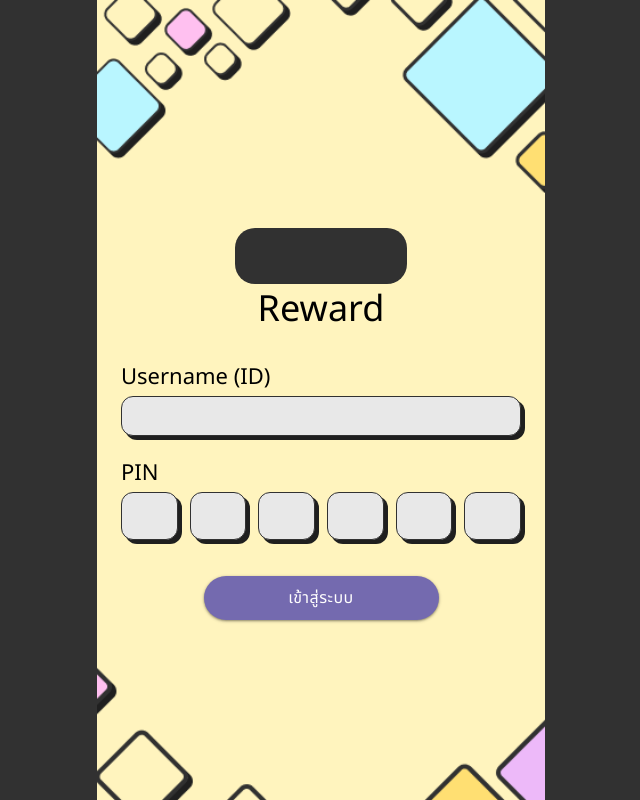
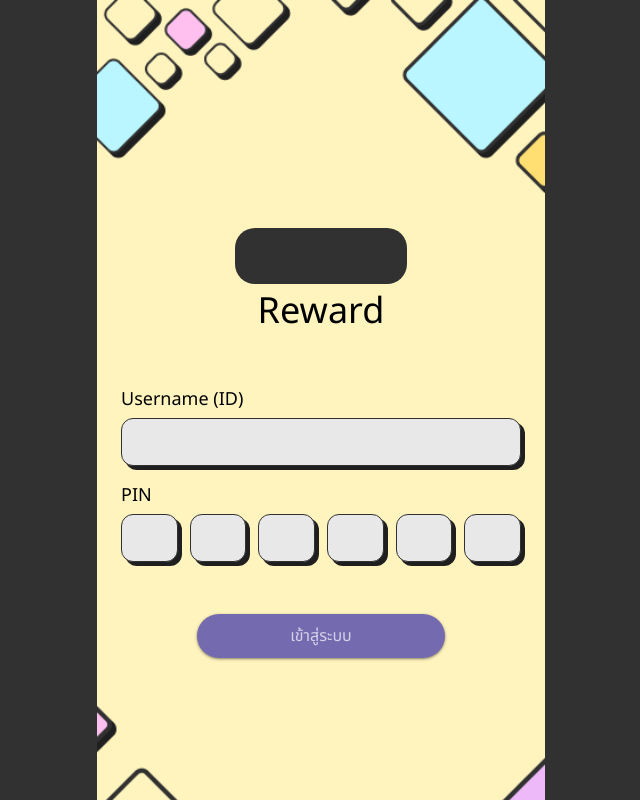
Before and after one commit to isd-sgcu/cucm25-frontend, a React (Vite) app: page /auth/login in a window 1280 px wide. Shown: the whole page, without its empty margins (319-959 px from the left). Built offline with nearby package versions, Linux system fonts and the light colour scheme.

Commit message:
fix: login style

```diff
--- a/src/components/auth/LoginSection.tsx
+++ b/src/components/auth/LoginSection.tsx
@@ -1,8 +1,7 @@
 'use client';
 
-import React, { useRef, useState } from "react";
+import React, { useEffect, useRef, useState } from "react";
 import { Input } from "@/components/ui/input";
-import { Button } from "@/components/ui/button";
 import Logo from "../Logo";
 import { useNavigate } from "react-router-dom";
 
@@ -90,7 +89,7 @@ function LoginSession() {
 
   const handleSubmit = () => {
     // Validate username and pin
-    if(username.length === 0 || pin.some(d => d.length === 0)) {
+    if (username.length === 0 || pin.some(d => d.length === 0)) {
       setIsError(true);
       return;
     }
@@ -99,16 +98,27 @@ function LoginSession() {
     navigate('/auth/verify-information');
   }
 
+  useEffect(() => {
+    setIsError(false);
+  }, [username, pin]);
+
   return (
-    <div className="flex flex-col gap-8 justify-center items-center px-6">
-      <div className="flex flex-col gap-1">
+    <div className="h-full flex flex-col gap-12 justify-between items-center px-6">
+      <div className="flex flex-col gap-1.5 mb-1">
         <Logo />
         <h1 className="font-medium text-center display-small-emphasized">Reward</h1>
       </div>
 
-      <div className="w-full flex flex-col gap-6 pb-1">
+      <div className="w-full flex flex-col gap-4 pb-1 relative">
+        {isError && (
+          <div className="absolute -top-12 left-0 right-0 animate-in fade-in slide-in-from-top-2 duration-200">
+            <p className="text-center body-large text-red bg-red/10 py-2 px-4 rounded-lg border border-red/20">
+              ชื่อผู้ใช้ หรือรหัสผ่านไม่ถูกต้อง
+            </p>
+          </div>
+        )}
         <div className="flex flex-col gap-1">
-          <label htmlFor="pin-0" className="title-large">
+          <label htmlFor="username" className="text-lg">
             Username (ID)
           </label>
           <Input
@@ -118,11 +128,12 @@ function LoginSession() {
             }}
             required
             isError={isError}
+            inputClassName="h-12 body-large"
           />
         </div>
 
         <div className="flex flex-col gap-1">
-          <label htmlFor="pin-0" className="title-large">
+          <label htmlFor="pin" className="text-lg">
             PIN
           </label>
           <div className="flex flex-row items-center justify-between gap-3 w-full">
@@ -141,7 +152,7 @@ function LoginSession() {
                 type="password"
                 autoComplete="one-time-code"
                 aria-label={`PIN digit ${i + 1}`}
-                inputClassName="text-center w-full max-w-none!"
+                inputClassName="text-center w-full max-w-none! body-large"
                 required
                 isError={isError}
               />
@@ -150,13 +161,14 @@ function LoginSession() {
         </div>
       </div>
 
-      <Button
+      <button
         onClick={handleSubmit}
-        className="rounded-[100px] shadow-elevation-1 body-large"
-        size={"lg"}
+        disabled={username.length === 0 || pin.some(d => d.length === 0)}
+        className="rounded-[100px] shadow-elevation-1 px-4 py-2.5 w-full max-w-[248px] font-normal bg-purple text-white border-purple hover:bg-purple/90 disabled:text-white/70"
+        type="submit"
       >
         เข้าสู่ระบบ
-      </Button>
+      </button>
     </div>
   );
 }
--- a/src/components/ui/button.tsx
+++ b/src/components/ui/button.tsx
@@ -5,7 +5,7 @@ import { cva, type VariantProps } from "class-variance-authority";
 import { cn } from "@/lib/utils";
 
 const buttonVariants = cva(
-  "inline-flex items-center justify-center gap-1 px-3 py-1 w-full min-w-0 min-h-fit label-large transition-all outline-none shrink-0 " +
+  "inline-flex items-center justify-center gap-1 px-3 py-1 w-full min-w-0 min-h-fit transition-all outline-none shrink-0 " +
     "disabled:pointer-events-none disabled:bg-deep-deep-grey [&_svg]:pointer-events-none [&_svg:not([class*='size-'])]:size-4 [&_svg]:shrink-0",
   {
     variants: {
--- a/src/components/ui/input.tsx
+++ b/src/components/ui/input.tsx
@@ -3,7 +3,7 @@ import { cva, type VariantProps } from 'class-variance-authority'
 import { cn } from '@/lib/utils'
 
 const inputVariants = cva(
-  'min-w-0 w-full rounded-xl bg-grey border px-3 py-1 outline-none text-black shadow-make-cartoonish disabled:cursor-not-allowed disabled:opacity-50 title-small placeholder:text-deep-deep-grey',
+  'min-w-0 w-full rounded-xl bg-grey border px-3 py-1 outline-none text-black disabled:cursor-not-allowed disabled:opacity-50 title-small placeholder:text-deep-deep-grey',
   {
     variants: {
       inputSize: {
@@ -13,9 +13,14 @@ const inputVariants = cva(
         lg: 'max-w-[211px] h-10',
         xl: 'max-w-[313px] h-10',
       },
+      isError: {
+        true: 'border-red shadow-make-cartoonish-error',
+        false: 'shadow-make-cartoonish',
+      },
     },
     defaultVariants: {
       inputSize: 'default',
+      isError: false,
     },
   }
 )
@@ -62,9 +67,8 @@ const Input = React.forwardRef<HTMLInputElement, InputProps>(
           id={inputId}
           ref={ref}
           className={cn(
-            inputVariants({ inputSize }),
+            inputVariants({ inputSize, isError }),
             'read-only:cursor-default read-only:pointer-events-none read-only:focus:outline-none read-only:caret-transparent',
-            isError && 'border-red border-2 shadow-shadow-elevation-1-error',
             inputClassName
           )}
           readOnly={readOnly}
--- a/src/index.css
+++ b/src/index.css
@@ -22,13 +22,13 @@
 
   --shadow-elevation-1: 0px 1px 3px 1px rgba(0, 0, 0, 0.15), 0px 1px 2px 0px rgba(0, 0, 0, 0.3);
   --shadow-elevation-2: 0px 2px 6px 2px rgba(0, 0, 0, 0.15), 0px 1px 2px 0px rgba(0, 0, 0, 0.3);
-  --shadow-elevation-1-error: 0px 1px 3px 1px var(--red), 0px 1px 2px 0px var(--red);
 
   --shadow-make-cartoonish-1: 1px 1px 0 #1f1f1f;
   --shadow-make-cartoonish-2: 2px 2px 0 #1f1f1f;
   --shadow-make-cartoonish-4: 4px 4px 0 #1f1f1f;
 
   --shadow-make-cartoonish: 4px 4px 0 #1f1f1f;
+  --shadow-make-cartoonish-error: 4px 4px 0 var(--red);
 }
 
 @theme inline {
@@ -57,6 +57,7 @@
   --shadow-make-cartoonish-4: 4px 4px 0 #1f1f1f;
 
   --shadow-make-cartoonish: 4px 4px 0 #1f1f1f;
+  --shadow-make-cartoonish-error: 4px 4px 0 var(--red);
 }
 
 .display-large {
--- a/src/page/auth/Landing.tsx
+++ b/src/page/auth/Landing.tsx
@@ -19,7 +19,7 @@ function AuthLanding() {
           <div className='flex justify-end w-full'>
             <img src={"/bg-auth-top.png"} alt="Corner Decoration" className="w-full object-cover"/>
           </div>
-          <div className='py-2'>
+          <div className='py-2 flex-1 justify-center items-center flex max-h-[500px]'>
             {isOpen ? (
               <LoginSession />
             ) : (
```
